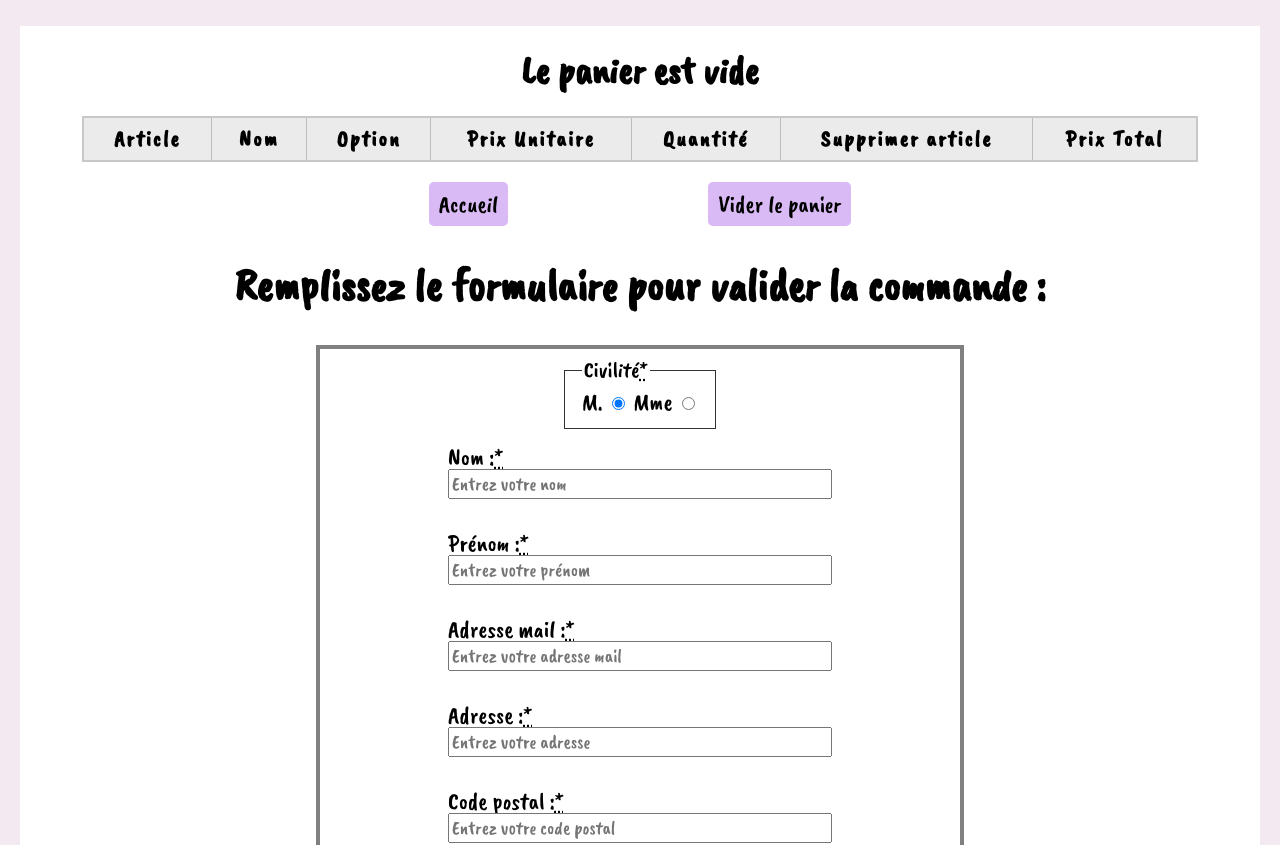
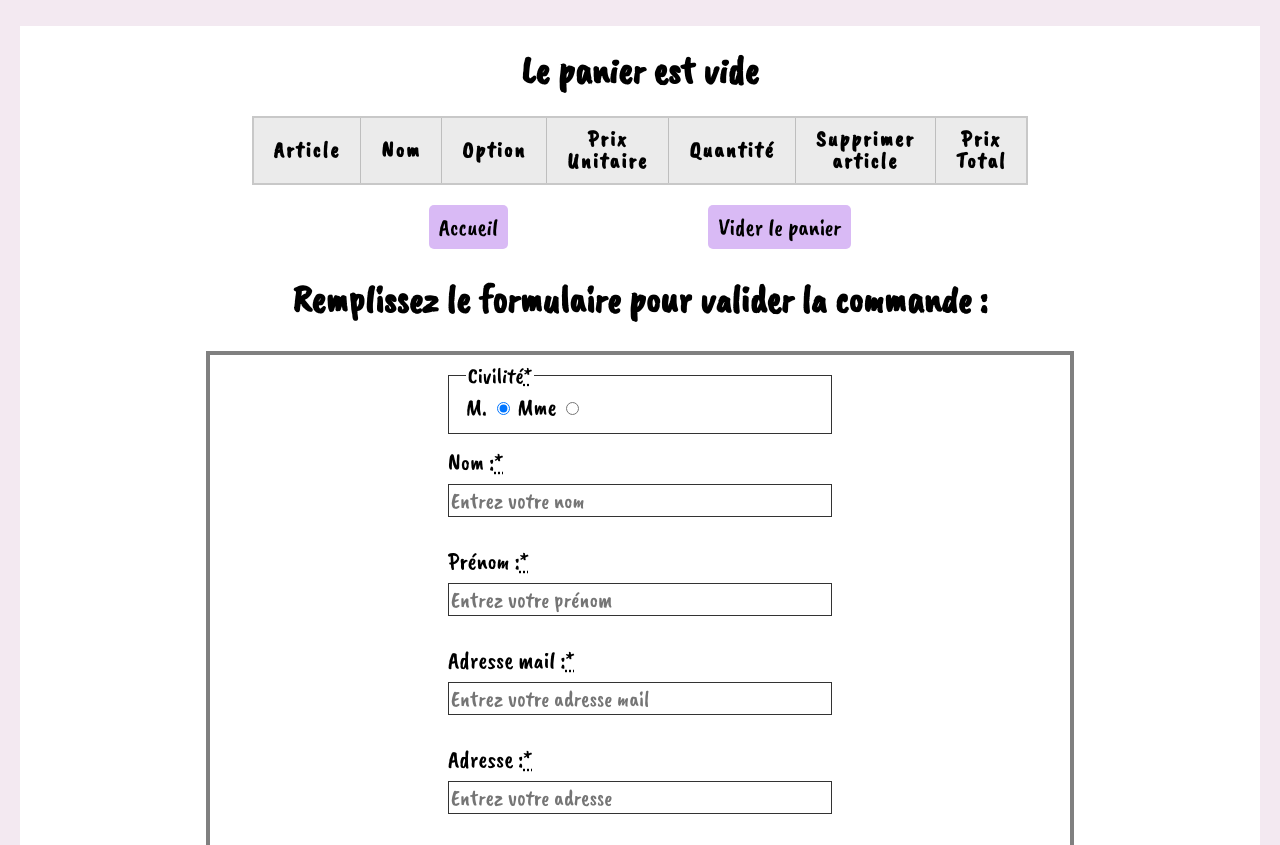
Before and after one commit to Joemanix65/JosePerez_5_22072021, a plain HTML site: page front-end/view/panier.html in a window 1280 px wide. Shown: the part 124-969 px from the top of the page. Drawn offline with nearby package versions, Linux system fonts and the light colour scheme.

Commit message:
Formulaire vers localStorage

```diff
--- a/front-end/js/panier.js
+++ b/front-end/js/panier.js
@@ -30,7 +30,7 @@ if(stockProductLocalStorage === null){
     for(j = 0; j < stockProductLocalStorage.length; j++ ){
         panierPlein = panierPlein + `
             <tr>
-                <td width=22% heidth="auto"><img class="img-cam-panier" src="${stockProductLocalStorage[j].Article}"alt="image de la caméra"></td>
+                <td width=30% heidth="auto"><img class="img-cam-panier" src="${stockProductLocalStorage[j].Article}"alt="image de la caméra"></td>
                 <td>${stockProductLocalStorage[j].Nom}</td>
                 <td>${stockProductLocalStorage[j].Option}</td>
                 <td>${stockProductLocalStorage[j].Prix}.00 €</td>
@@ -84,3 +84,65 @@ if(stockProductLocalStorage === null){
 
 
 //------------------------------Formulaire-------------------------------------
+
+const affichageFormulaire = () => {
+    const formulaireElement = document.querySelector(".container-formulaire");
+
+    const templateFormulaire = `
+    <h2>Remplissez le formulaire pour valider la commande :</h2>
+                <form>
+                    <div>
+                        <fieldset>
+                            <legend>Civilité<abbr title="Ce champ est obligatoire">*</abbr></legend>
+                            <label for="mr">M.</label>
+                            <input type="radio" id="civil" name=btnradio value="M." checked>
+                            <label for="mme">Mme</label>
+                            <input type="radio" id="civil" name=btnradio value="Mme">
+                        </fieldset>
+                    </div>
+                    <p>
+                        <label for ="nom">Nom :<abbr title="Ce champ est obligatoire">*</abbr></label>
+                        <input type="text" id="nom" name="nom" required placeholder="Entrez votre nom">
+                    </p>
+                    <p>
+                        <label for ="prenom">Prénom :<abbr title="Ce champ est obligatoire">*</abbr></label>
+                        <input type="text" id="prenom" name="prenom" required placeholder="Entrez votre prénom">
+                    </p>
+                    <p>
+                        <label for ="mail">Adresse mail :<abbr title="Ce champ est obligatoire">*</abbr></label>
+                        <input type="email" id="mail" name="mail" required placeholder="Entrez votre adresse mail">
+                    <p>
+                        <label for ="adresse">Adresse :<abbr title="Ce champ est obligatoire">*</abbr></label>
+                        <input type="text" id="adresse" name="adresse" required placeholder="Entrez votre adresse">
+                    </p>
+                    <p>
+                        <label for ="cp">Code postal :<abbr title="Ce champ est obligatoire">*</abbr></label>
+                        <input type="number" id="cp" name="cp" required placeholder="Entrez votre code postal">
+                    </p>
+                    <p>
+                        <label for ="ville">Ville :<abbr title="Ce champ est obligatoire">*</abbr></label>
+                        <input type="text" id="ville" name="ville" required placeholder="Entrez votre ville">
+                    </p>
+                    <p>
+                        <button class="button3">Commander</button>
+                    </p>
+                </form>
+    `;
+    formulaireElement.insertAdjacentHTML("afterend", templateFormulaire);
+};
+//Affichage formulaire
+affichageFormulaire();
+
+//bouton pour envoyer la commande
+const btnCommande = document.querySelector(".button3");
+btnCommande.addEventListener("click", () => {
+    //Valeurs formulaire vers localStorage
+    localStorage.setItem("civilité", document.querySelector("input[name=btnradio]:checked").value);
+    console.log(document.querySelector("input[name=btnradio]:checked").value);
+    localStorage.setItem("nom", document.querySelector("#nom").value);
+    localStorage.setItem("prenom", document.querySelector("#prenom").value);
+    localStorage.setItem("mail", document.querySelector('input[name=btnradio]:checked').value);
+    localStorage.setItem("adresse", document.querySelector('input[name=btnradio]:checked').value);
+    localStorage.setItem("cp", document.querySelector('input[name=btnradio]:checked').value);
+    localStorage.setItem("ville", document.querySelector('input[name=btnradio]:checked').value);
+})
--- a/front-end/style.css
+++ b/front-end/style.css
@@ -48,16 +48,13 @@ header {
     width: 80%;
 }
 
-h1{
+h1, h2{
     font-size: 3vw;
     font-weight: 600;
     color: black;
 }
 
-h2{
-    font-size: 2.8em;
-    color: black;
-}
+
 
 .main {
     display: flex;
@@ -199,7 +196,7 @@ h3{
 }
 
 form {
-    width: 80%;
+    width: 70%;
     display: flex;
     flex-direction: column;
     align-items: center;
@@ -208,21 +205,18 @@ form {
     border: 4px solid gray;
   }
 
-p > input{
-    width: 30vw;
-    font-family: inherit;
-    font-size: 1.2rem;
-}
-
 p > label {
     display: block;
 }
 
+input[type=text],
+input[type=email],
+input[type=number],
 fieldset {
     /* requis pour composer de manière appropriée les éléments
        de formulaire sur les navigateurs fondés sur WebKit */
     -webkit-appearance: none;
-    width : 100%;
+    width : 30vw;
     border: 1px solid #333;
     margin: 10px 0 0 0;
     align-items: center;
@@ -253,7 +247,7 @@ label{
 }
 
 table {
-    width: 90%;
+    width: 60vw;
     border-collapse: collapse;
     border: 2px solid rgb(200,200,200);
     letter-spacing: 2px;
--- a/front-end/view/panier.html
+++ b/front-end/view/panier.html
@@ -50,46 +50,9 @@
                 <a class="button1" href="../index.html">Accueil</a>
                 <a class="button2" href="">Vider le panier</a>
             </div>
-                    <!--Emplacement Formulaire-->
+              <!-- FORMULAIRE -->
             <div class="container-formulaire">
-                <h2>Remplissez le formulaire pour valider la commande :</h2>
-                <form>
-                    <div>
-                        <fieldset>
-                            <legend>Civilité<abbr title="Ce champ est obligatoire">*</abbr></legend>
-                            <label for="mr">M.</label>
-                            <input type="radio" id="mr" name="btnradio" value="Mr" checked>
-                            <label for="mme">Mme</label>
-                            <input type="radio" id="mme" name="btnradio" value="Mme">
-                        </fieldset>
-                    </div>
-                    <p>
-                        <label for ="nom">Nom :<abbr title="Ce champ est obligatoire">*</abbr></label>
-                        <input type="text" id="nom" name="nom" required placeholder="Entrez votre nom">
-                    </p>
-                    <p>
-                        <label for ="prenom">Prénom :<abbr title="Ce champ est obligatoire">*</abbr></label>
-                        <input type="text" id="prenom" name="prenom" required placeholder="Entrez votre prénom">
-                    </p>
-                    <p>
-                        <label for ="mail">Adresse mail :<abbr title="Ce champ est obligatoire">*</abbr></label>
-                        <input type="email" id="mail" name="mail" required placeholder="Entrez votre adresse mail">
-                    <p>
-                        <label for ="adresse">Adresse :<abbr title="Ce champ est obligatoire">*</abbr></label>
-                        <input type="text" id="adresse" name="adresse" required placeholder="Entrez votre adresse">
-                    </p>
-                    <p>
-                        <label for ="cp">Code postal :<abbr title="Ce champ est obligatoire">*</abbr></label>
-                        <input type="number" id="cp" name="cp" required placeholder="Entrez votre code postal">
-                    </p>
-                    <p>
-                        <label for ="ville">Ville :<abbr title="Ce champ est obligatoire">*</abbr></label>
-                        <input type="text" id="ville" name="ville" required placeholder="Entrez votre ville">
-                    </p>
-                    <p>
-                        <button class="button3">Commander</button>
-                    </p>
-                </form>
+                 <!--Emplacement Formulaire-->
             </div>
         </div>
         <!-- FOOTER -->
```
